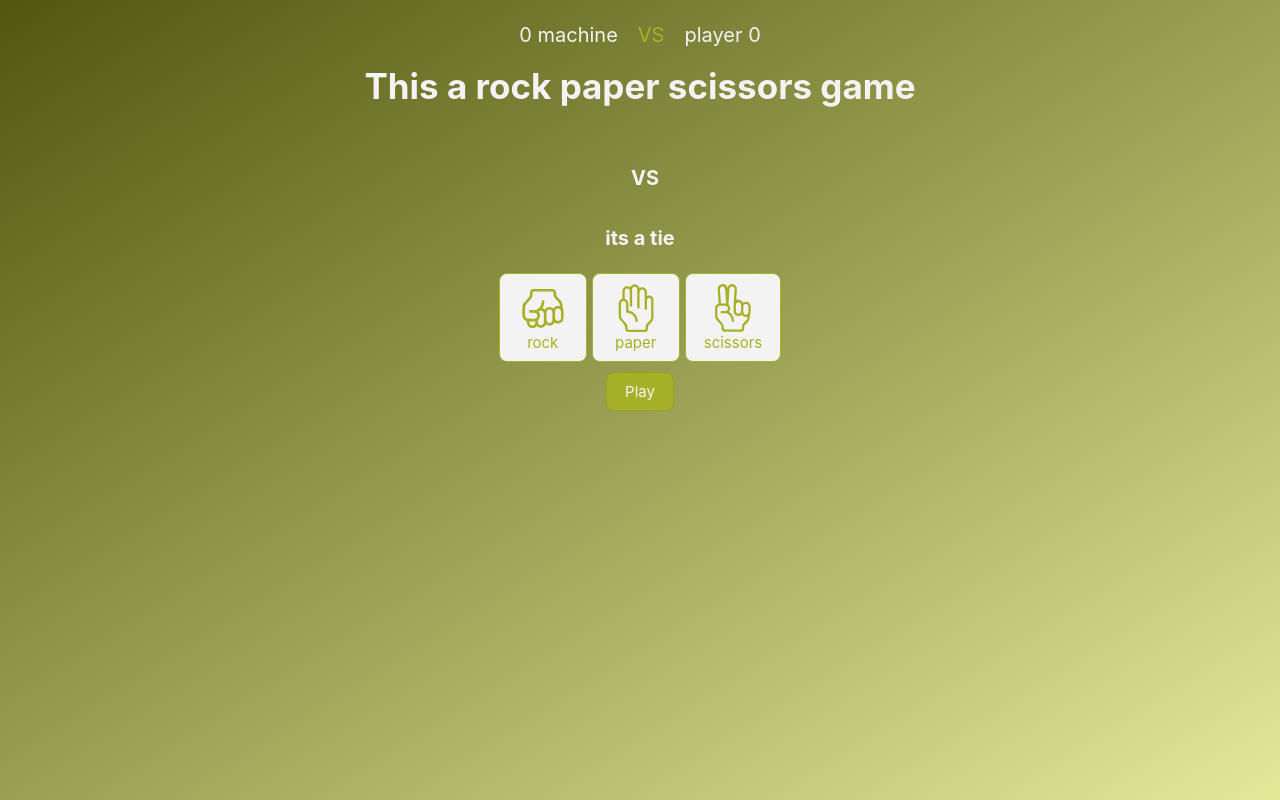
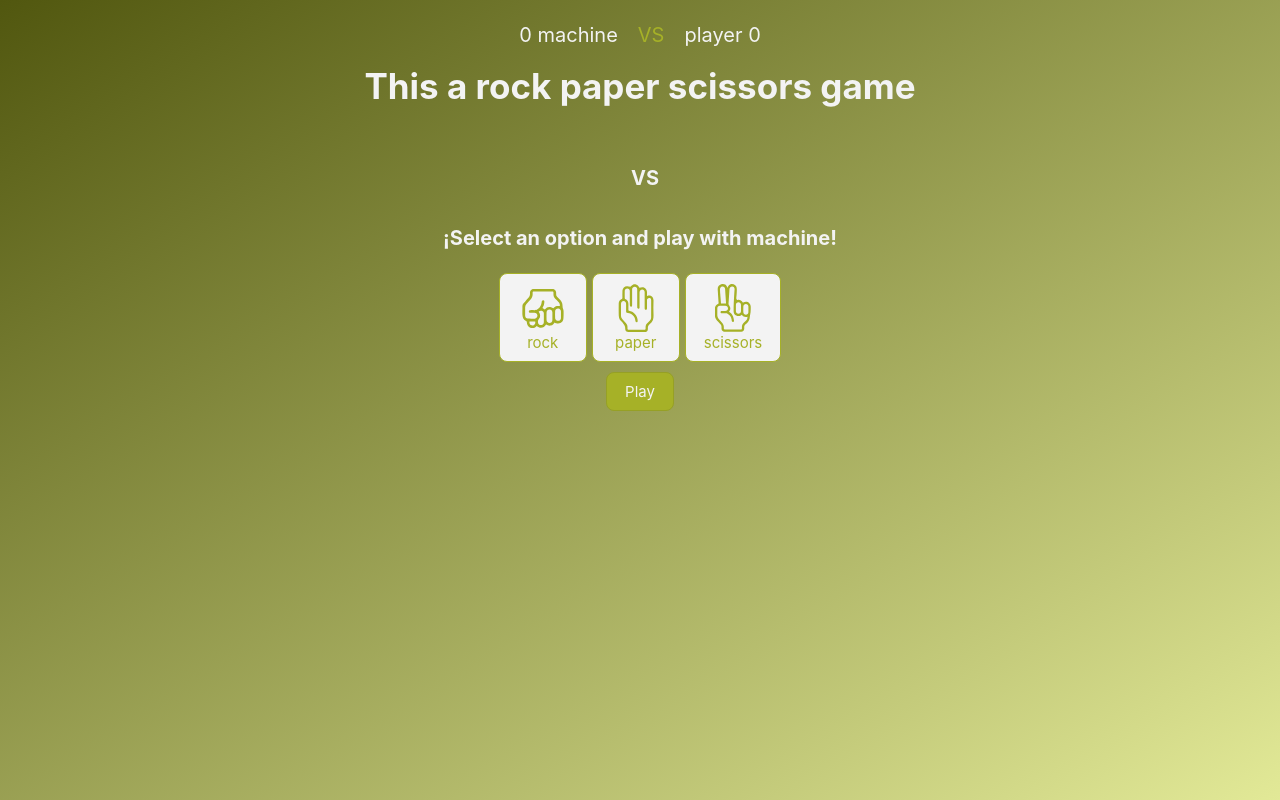
Before and after one commit to LidiaA3/rockpaperscissors, a React (Vite) app: page / in a window 1280 px wide. Built offline with nearby package versions, Linux system fonts and the light colour scheme.

Commit message:
First status different from the game

```diff
--- a/src/components/Game.jsx
+++ b/src/components/Game.jsx
@@ -33,6 +33,7 @@ export default function Game() {
     }
 
     useEffect(() => {
+        if (playerSelect !== ''){
             if (playerSelect === machineSelect) {
                 setGameStatus('its a tie');
             } else if (
@@ -45,6 +46,7 @@ export default function Game() {
             } else {
                 setGameStatus('¡Oooh machine win!');
                 setScoreMachine(scoreMachine + 1);
+            }
         }
     }, [machineSelect])
 
```
Lines whose indentation alone changed are shown as unchanged.
